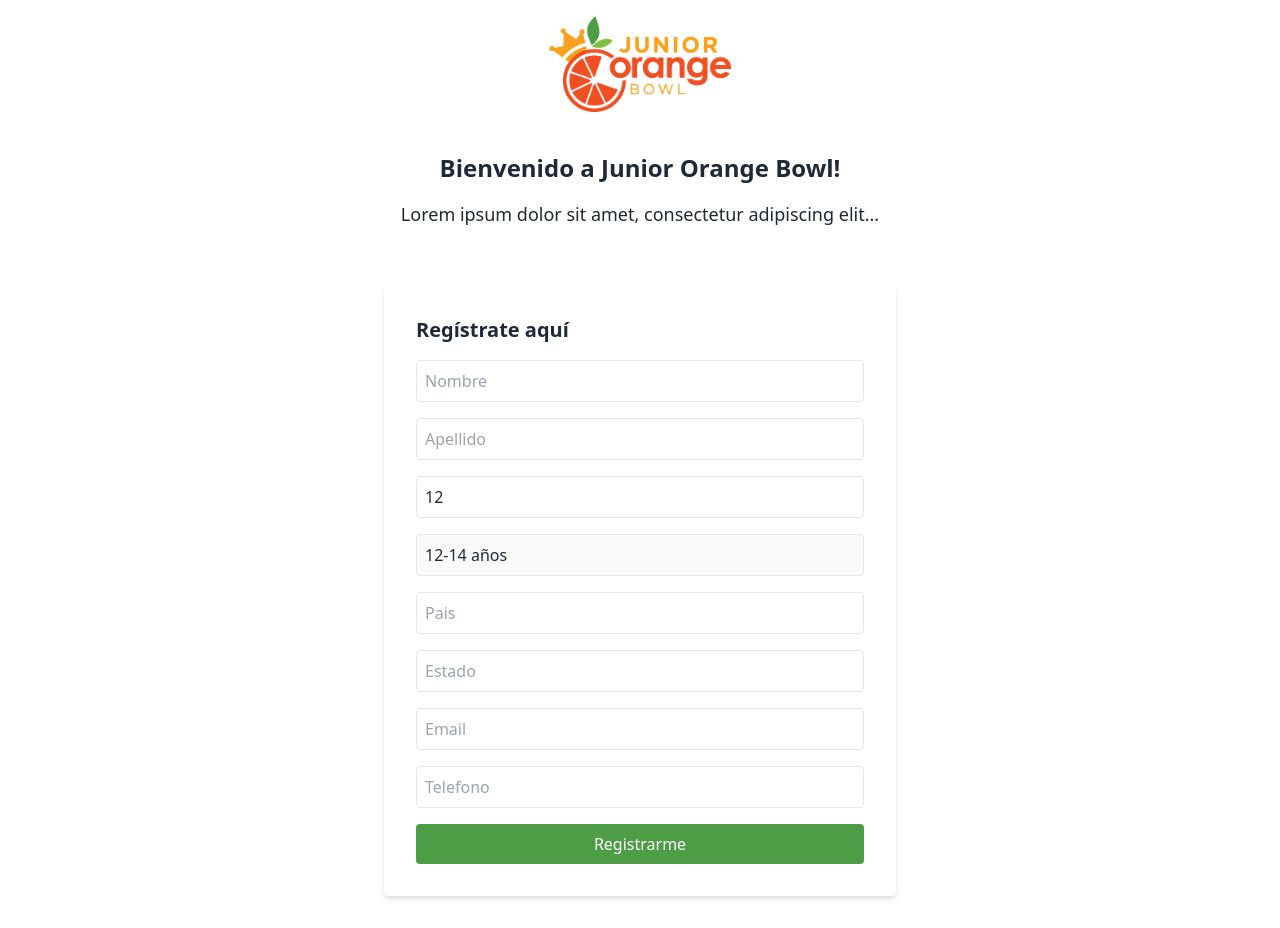
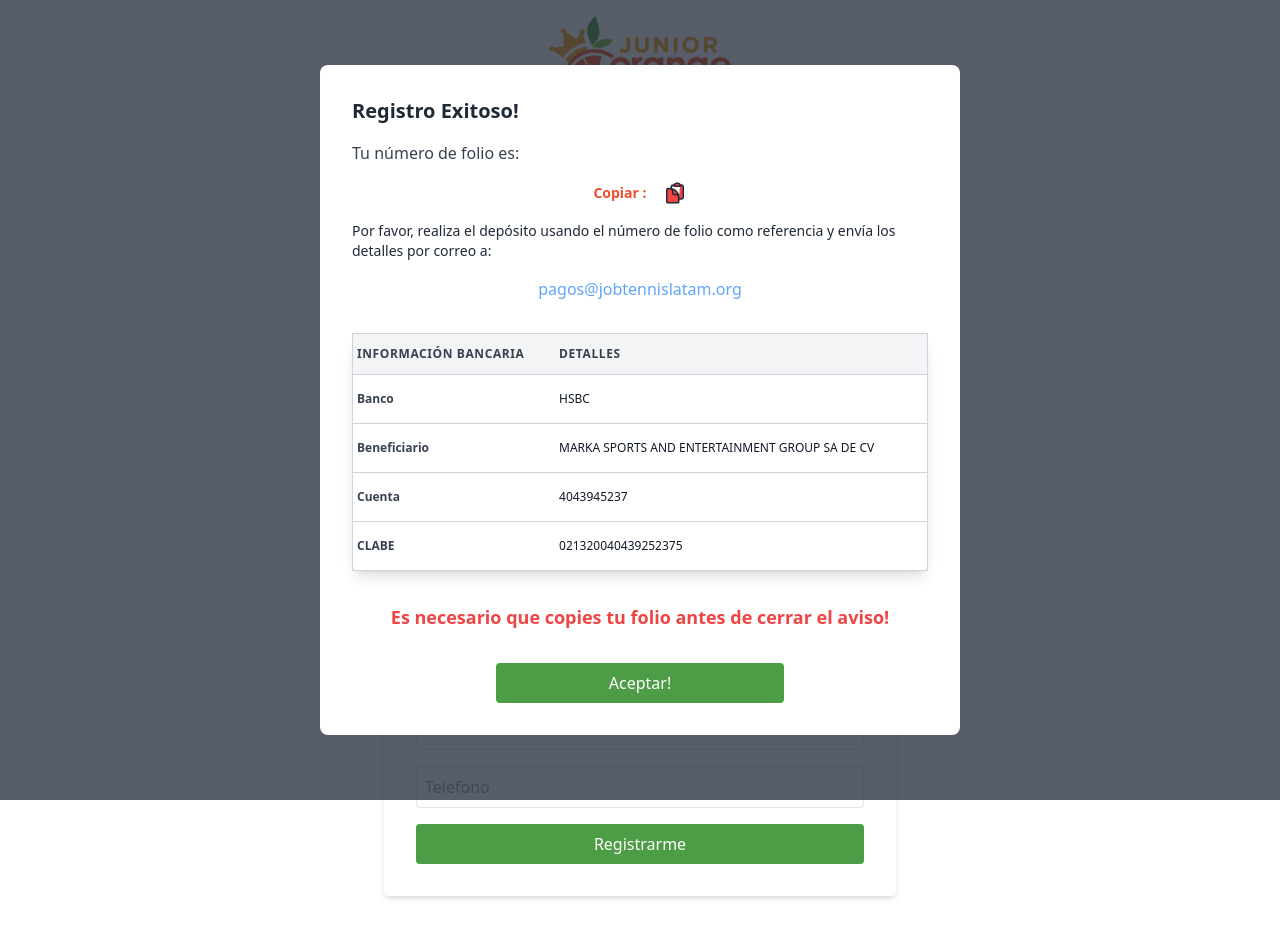
Before and after one commit to AlanGuerreroGaribay/junior-orange-juice, a React (Vite) app: page / in a window 1280 px wide. Built offline with nearby package versions, Linux system fonts and the light colour scheme.

Commit message:
cambios en inputs

```diff
--- a/src/App.jsx
+++ b/src/App.jsx
@@ -5,7 +5,7 @@
 import axios from "axios";
 
 function App() {
-  const [isModalOpen, setIsModalOpen] = useState(false);
+  const [isModalOpen, setIsModalOpen] = useState(true);
   const [folio, setFolio] = useState("");
   const [errors, setErrors] = useState({});
   const [formData, setFormData] = useState({
--- a/src/Modal/Modal.jsx
+++ b/src/Modal/Modal.jsx
@@ -56,12 +56,14 @@
         <p className=" mb-4 text-red-500 text-lg font-bold text-center">
           Es necesario que copies tu folio antes de cerrar el aviso!
         </p>
-        <button
-          onClick={closeHandler}
-          className="w-full bg-green  text-white py-2 rounded mt-4"
-        >
-          Aceptar!
-        </button>
+        <div className="w-full flex justify-center">
+          <button
+            onClick={closeHandler}
+            className="w-[50%] bg-green text-white py-2 rounded mt-4"
+          >
+            Aceptar!
+          </button>
+        </div>
       </div>
     </div>
   );
```
